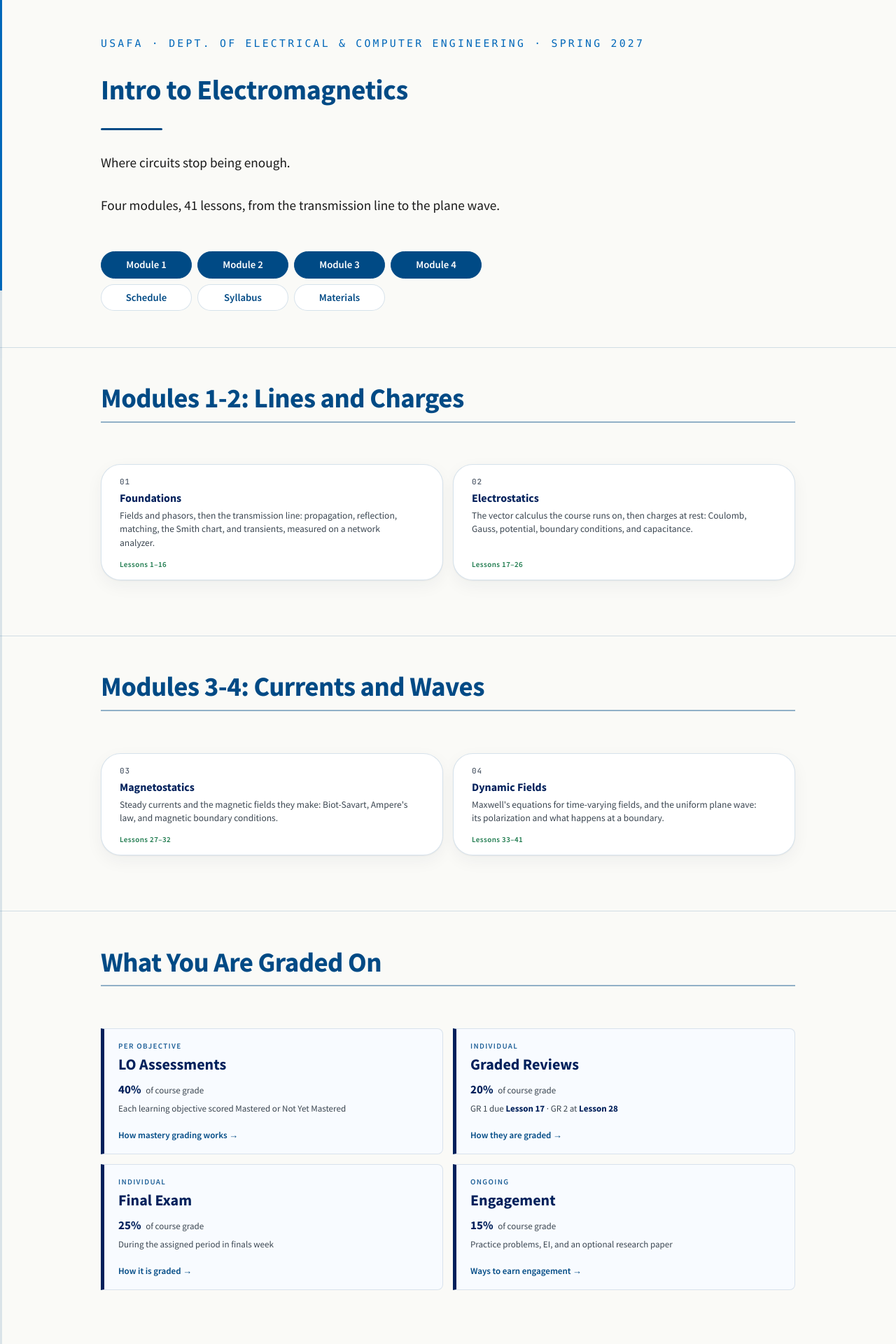
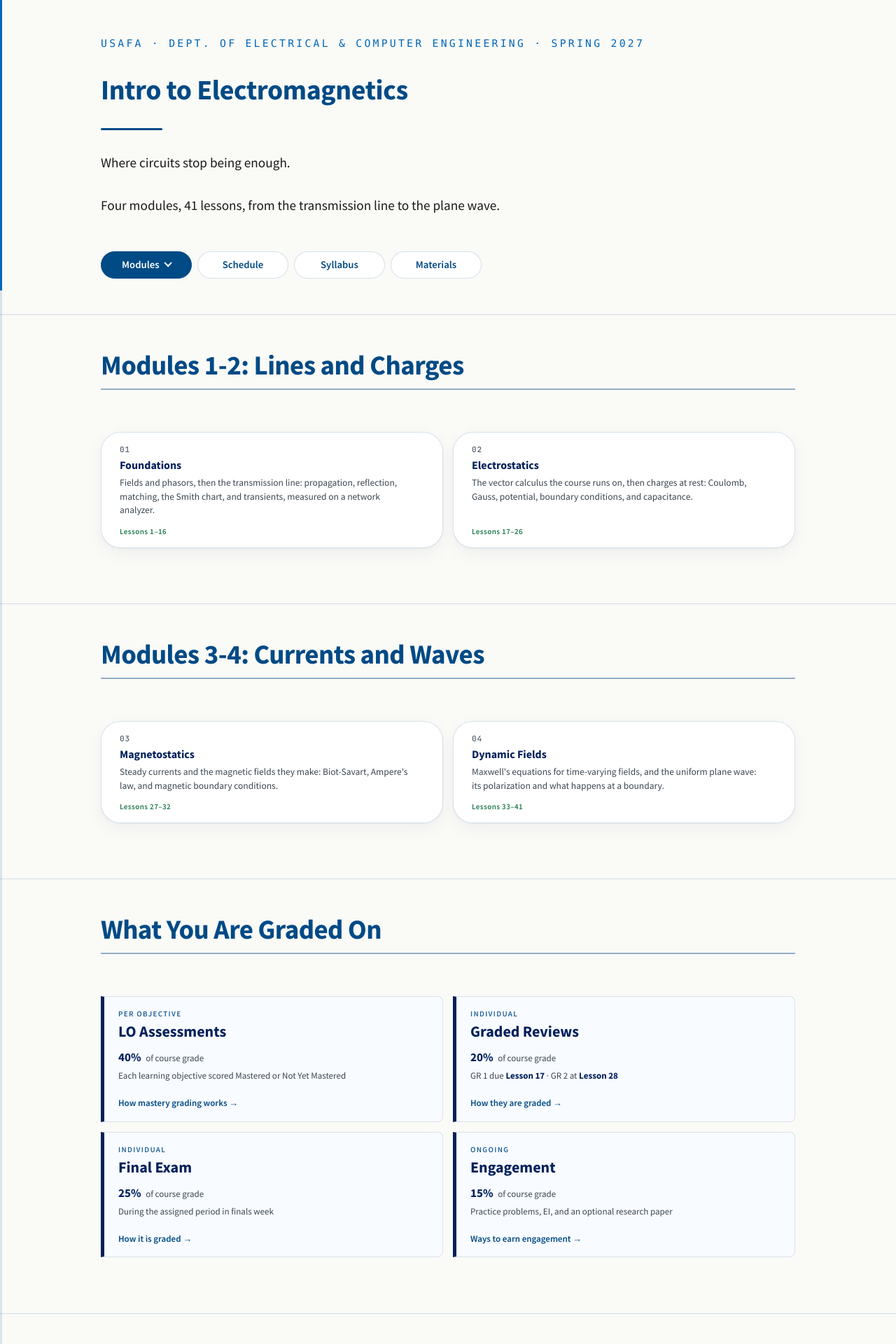
Before and after one commit to livethisdream/ece343, a Jupyter Book: the page built from book/intro.md, in a window 1280 px wide. Shown: the top 1920 px of the page at 70% size. Built offline with Jupyter Book 1.0.4 settings and Sphinx 7.4.7 and the Sphinx Book theme 1.1.4, drawn with Linux system fonts in a browser that asks for light colours; some of the changed text lies outside the part shown.

Commit message:
Landing: one Modules pill that opens a module list (from ECE 444)
Port of the ece444 Modules menu: the row of per-module pills becomes one
Modules pill beside the link pills, opening a floating list built from this
site's module cards.

Co-Authored-By: Claude Opus 5.5 <noreply@anthropic.com>
Claude-Session: https://claude.ai/code/session_01DEX6Ny7PFUcLpiPFP1qUVY

```diff
--- a/book/_static/frames.css
+++ b/book/_static/frames.css
@@ -99,12 +99,12 @@ body.pointing .deck { touch-action: none; }
   background: var(--blue); border-color: var(--blue);
 }
 
-/* The landing page's two pill rows, modules then links, as a 4-column grid
-   so the pills are equal widths and the rows line up. On a phone the
-   modules stay one row of four; the links, longer words, go two by two. */
+/* The landing page's pills as one grid of equal widths: a Modules menu, then
+   the links. The page sets --cols (and --cols-phone) for its own count, so
+   one row on a laptop wraps to an even second row on a phone. */
 .title-frame .hero-cta.hero-grid {
-  display: grid; grid-template-columns: repeat(4, minmax(0, 1fr));
-  max-width: 34rem;
+  display: grid; grid-template-columns: repeat(var(--cols, 4), minmax(0, 1fr));
+  max-width: calc(var(--cols, 4) * 8.5rem);
 }
 .title-frame .hero-cta.hero-grid .cta { justify-content: center; white-space: nowrap; }
 .title-frame .hero-pills .hero-cta.hero-grid + .hero-cta.hero-grid { margin-top: .5rem; }
@@ -112,7 +112,42 @@ body.pointing .deck { touch-action: none; }
   .title-frame .hero-cta.hero-grid { gap: .4rem; }
   .title-frame .hero-cta.hero-grid .cta { padding: .45rem .25rem; }
   .title-frame .hero-cta.hero-links { grid-template-columns: repeat(2, minmax(0, 1fr)); }
+  .title-frame .hero-cta.hero-grid {
+    grid-template-columns: repeat(var(--cols-phone, var(--cols, 4)), minmax(0, 1fr));
+  }
 }
+
+/* The Modules menu: one pill that opens the module list, in place of a pill
+   per module. The panel floats over the frame rather than pushing it, so the
+   title frame keeps its one-screen height in present mode. shell.js opens,
+   places and dismisses it like the bar's panels, and flips it above the pill
+   when there is no room below. */
+.pop-anchor { position: relative; display: flex; }
+.title-frame .hero-cta .pop-anchor > .cta { flex: 1; font: inherit; font-size: var(--step--1); font-weight: 600; cursor: pointer; }
+.cta-menu::after {
+  content: ""; width: .42em; height: .42em; margin-left: .55em;
+  border-right: 2px solid currentColor; border-bottom: 2px solid currentColor;
+  transform: translateY(-.15em) rotate(45deg); transition: transform .15s ease;
+}
+.cta-menu[aria-expanded="true"]::after { transform: translateY(.1em) rotate(-135deg); }
+.mod-pop {
+  position: absolute; top: calc(100% + .45rem); left: 0; z-index: 30;
+  display: flex; flex-direction: column; gap: .1rem;
+  width: max-content; max-width: min(24rem, calc(100vw - 16px));
+  padding: .35rem; border-radius: 18px;
+  background: var(--panel); border: 1px solid var(--rule); box-shadow: var(--shadow);
+}
+.mod-pop[hidden] { display: none; }
+.mod-pop.up { top: auto; bottom: calc(100% + .45rem); }
+.mod-pop a.mod-link {
+  display: flex; align-items: baseline; gap: .75rem;
+  padding: .5rem .8rem; border-radius: 12px;
+  font-size: var(--step--1); font-weight: 600; line-height: 1.3;
+  color: var(--ink); text-decoration: none;
+}
+.mod-pop a.mod-link:hover { color: var(--blue-dark); background: var(--soft); }
+.mod-pop a.mod-link:focus-visible { outline: 2px solid var(--blue); outline-offset: -2px; }
+.mod-n { flex: none; min-width: 1.7em; font-family: var(--mono); font-weight: 500; color: var(--muted); }
 
 .title-frame .wrap { gap: clamp(1rem, 3vh, 2rem); }
 .course-mark {
@@ -195,11 +230,11 @@ kbd {
    The pills style themselves and are excluded by name: a bare `.frame a`
    would outrank plain `.doc-link` on specificity (0,0,1,1 over 0,0,1,0) and
    quietly repaint the chips. */
-.frame a:not(.doc-link):not(.cta):not(.more) {
+.frame a:not(.doc-link):not(.cta):not(.more):not(.mod-link) {
   color: var(--blue-dark);
   text-underline-offset: .18em;
 }
-.frame a:not(.doc-link):not(.cta):not(.more):hover { color: var(--blue); }
+.frame a:not(.doc-link):not(.cta):not(.more):not(.mod-link):hover { color: var(--blue); }
 .frame a:focus-visible { outline: 2px solid var(--blue); outline-offset: 2px; }
 
 .more {
--- a/book/_static/frames.js
+++ b/book/_static/frames.js
@@ -191,7 +191,7 @@
     /* Space advances a frame, which would otherwise swallow the activation of
        whichever popover button has focus. Let the button have those two keys;
        every other shortcut still works with a panel open. */
-    if ((e.key === ' ' || e.key === 'Enter') && t && t.closest && t.closest('.pop')) return;
+    if ((e.key === ' ' || e.key === 'Enter') && t && t.closest && t.closest('.pop, .pop-anchor')) return;
     switch (e.key) {
       case 'ArrowRight': case 'ArrowDown': case 'PageDown': case ' ':
         e.preventDefault(); go(idx + 1); break;
--- a/book/_static/shell.js
+++ b/book/_static/shell.js
@@ -34,7 +34,7 @@
         if (on) {
           place(btn, panel);
           onOpen.forEach(function (fn) { fn(); });
-          (panel.querySelector('button, a') || btn).focus();
+          (panel.querySelector('button, a') || btn).focus({ preventScroll: true });
         }
       },
       isOpen: function () { return !panel.hidden; }
@@ -58,6 +58,13 @@
     x = Math.min(x, window.innerWidth - w - EDGE);
     x = Math.max(x, EDGE);
     panel.style.left = (x - bar.left) + 'px';                 /* back to the bar */
+    /* A panel that drops down (data-drop) opens above its button instead
+       when the window has no room for it below. */
+    if (panel.hasAttribute('data-drop')) {
+      panel.classList.remove('up');
+      var r = panel.getBoundingClientRect(), top = btn.getBoundingClientRect().top;
+      if (r.bottom > window.innerHeight - EDGE && top > r.height + EDGE) panel.classList.add('up');
+    }
   }
 
   function closePops(except) {
@@ -75,11 +82,14 @@
      no-op on a build with no siblings. */
   popover('btnSite', 'sitepop');
 
+  /* The landing page's Modules menu. */
+  popover('btnModules', 'modpop');
+
   /* A tap anywhere off the bar dismisses whatever is open. */
   document.addEventListener('pointerdown', function (e) {
     if (!anyPopOpen()) return;
     var t = e.target;
-    if (!t || !t.closest || !t.closest('.hud')) closePops();
+    if (!t || !t.closest || !t.closest('.hud, .pop-anchor')) closePops();
   });
 
   /* Whatever the page uses to retract its chrome applies here as well. */
--- a/book/intro.md
+++ b/book/intro.md
@@ -18,13 +18,16 @@ Where circuits stop being enough.
 Four modules, 41 lessons, from the transmission line to the plane wave.
 
 <div class="hero-pills">
-<div class="hero-cta hero-grid">
-  <a class="cta cta-primary" href="module01/index.html">Module 1</a>
-  <a class="cta cta-primary" href="module02/index.html">Module 2</a>
-  <a class="cta cta-primary" href="module03/index.html">Module 3</a>
-  <a class="cta cta-primary" href="module04/index.html">Module 4</a>
-</div>
-<div class="hero-cta hero-grid hero-links">
+<div class="hero-cta hero-grid" style="--cols: 4; --cols-phone: 2">
+  <div class="pop-anchor">
+    <button class="cta cta-primary cta-menu" id="btnModules" type="button" aria-expanded="false" aria-controls="modpop">Modules</button>
+    <div class="mod-pop" id="modpop" role="group" aria-label="Modules" data-drop hidden>
+      <a class="mod-link" href="module01/index.html"><span class="mod-n">01</span>Foundations</a>
+      <a class="mod-link" href="module02/index.html"><span class="mod-n">02</span>Electrostatics</a>
+      <a class="mod-link" href="module03/index.html"><span class="mod-n">03</span>Magnetostatics</a>
+      <a class="mod-link" href="module04/index.html"><span class="mod-n">04</span>Dynamic Fields</a>
+    </div>
+  </div>
   <a class="cta" href="syllabus.html#course-schedule">Schedule</a>
   <a class="cta" href="syllabus.html">Syllabus</a>
   <a class="cta" href="materials.html">Materials</a>
```
